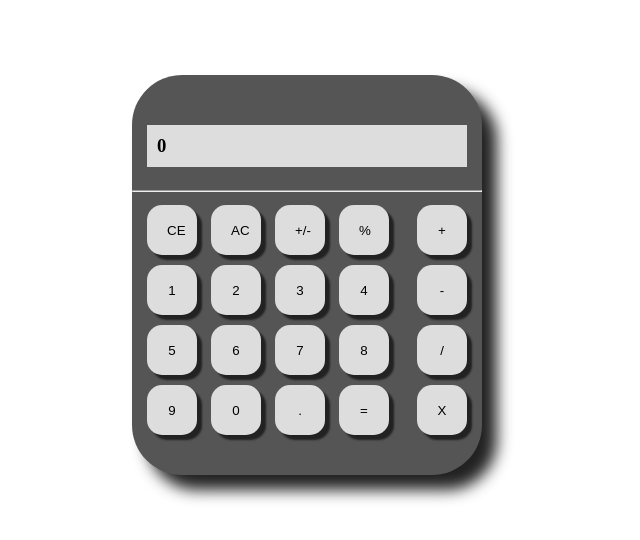
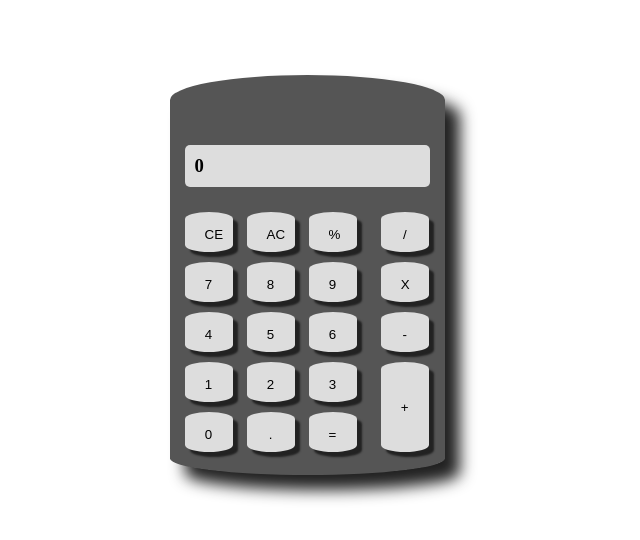
Before and after one commit to BLuciano/calculator, a plain HTML site: page index.html in a window 1280 px wide. Shown: the whole page, without its empty margins (333-973 px from the left). Drawn offline with Linux system fonts and the light colour scheme.

Commit message:
Changed calc layout and style

```diff
--- a/css/styles.css
+++ b/css/styles.css
@@ -1,41 +1,48 @@
 #calculator{
-	width: 350px;
+	width: 275px;
 	height: 400px;
 	margin: 0 auto;
 	margin-top: 75px;
 	background-color: #555;
-	border-radius: 50px;
+	border-radius: 60%/30px 30px 20px 20px;
 	box-shadow: 15px 15px 15px #222;
 }
 
 h3{
 	display: inline-block;
-	width: 300px;
-	margin: 15px;
+	width: 225px;
+	margin: 70px 15px 20px 15px;
 	padding: 10px;
-	margin-top: 50px;
 	background-color: #ddd;
+	border-radius: 5px;
 }
 
 button{
-	width: 50px;
-	height: 50px;
+	width: 48px;
+	height: 40px;
 	padding: 15px 20px;
-	border-radius: 15px;
+	border-radius: 50%/7px 7px 7px 7px;
 	margin: 5px;
 	background-color: #ddd;
 	color: #000;
 	box-shadow: 5px 5px 2px #222;
 	border: none;
 }
+button:focus {
+	outline:0;
+}
+
+.plus{
+	height: 90px;
+}
 
 .nums{
 	float: left;
-	width: 75%;
+	width: 70%;
 	margin-left: 10px;
 }
 
 .ops{
 	float: right;
-	width: 20%;
+	width: 25%;
 }
--- a/index.html
+++ b/index.html
@@ -13,30 +13,28 @@
     <div id="wrapper">
       <div id="calculator">
         <h3>0</h3>
-        <hr></hr>
         <div class="nums">
           <button>CE</button>
           <button>AC</button>
-          <button>+/-</button>
           <button>%</button>
+          <button>7</button>
+          <button>8</button>
+          <button>9</button>
+          <button>4</button>
+          <button>5</button>
+          <button>6</button>
           <button>1</button>
           <button>2</button>
           <button>3</button>
-          <button>4</button>
-          <button>5</button>
-          <button>6</button>
-          <button>7</button>
-          <button>8</button>
-          <button>9</button>
           <button>0</button>
           <button>.</button>
           <button>=</button>
         </div>
         <div class="ops">
-          <button>+</button>
-          <button>-</button>
           <button>/</button>
           <button>X</button>
+          <button>-</button>
+          <button class="plus">+</button>
         </div>
       </div>
     </div>
```
